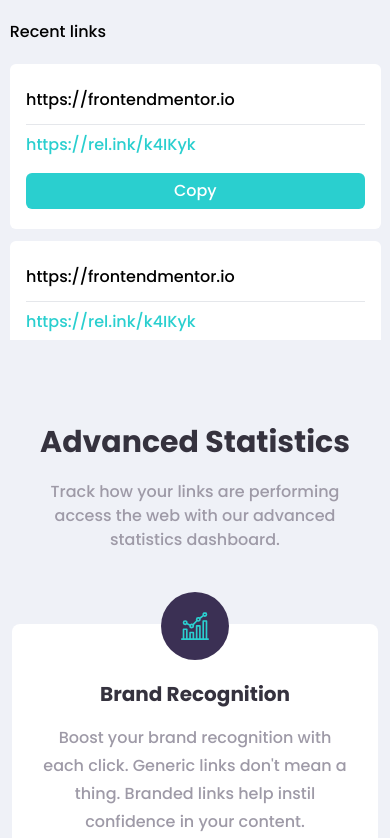
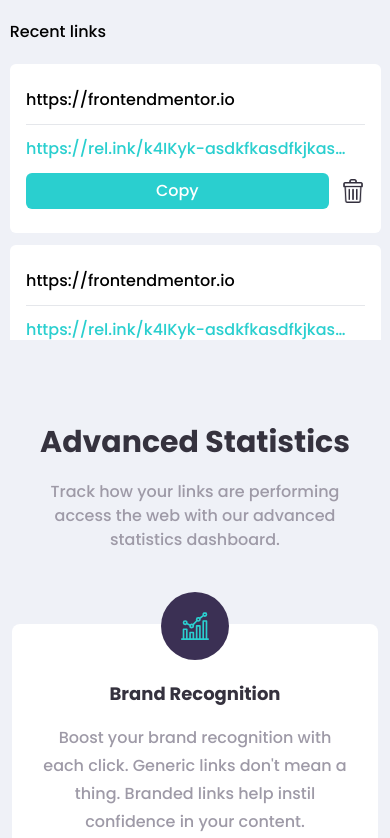
Before and after one commit to AikeNyanLynnOo/url-shortener-react, a React (Create React App) app: page / in a window 390 px wide. Shown: the part 806-1644 px from the top of the page. Built offline with nearby package versions, Linux system fonts and the light colour scheme.

Commit message:
add trash icon in recent links and fix footer nav icons responsive small screen

```diff
--- a/src/components/CardComponent.js
+++ b/src/components/CardComponent.js
@@ -6,7 +6,7 @@ const Card = ({ selfAlign, img, title, description }) => {
       <div className="absolute -top-8 left-2/4 transform -translate-x-2/4 lg:left-7 lg:transform lg:translate-x-0 p-5 rounded-full my-circle">
         <img src={img} className="h-7 w-7" alt="brand-icon" />
       </div>
-      <h4 className="font-semibold text-xl mb-4 mx-7">{title}</h4>
+      <h4 className="font-semibold text-lg sm:text-xl mb-4 mx-7">{title}</h4>
       <p className="mx-7 leading-7">{description}</p>
     </div>
   );
--- a/src/components/FooterComponent.js
+++ b/src/components/FooterComponent.js
@@ -50,7 +50,7 @@ const Footer = (props) => {
         </ul>
       </div>
       <div className="flex-1 flex justify-center md:justify-between  mt-16 md:mt-0 footer-nav-icons">
-        <a href="/#" className="mx-5 md:mx-0">
+        <a href="/#" className="mx-3 md:mx-0">
           <img
             src={"/images/icon-facebook.svg"}
             alt="fb-icon"
@@ -63,7 +63,7 @@ const Footer = (props) => {
             }
           />
         </a>
-        <a href="/#" className="mx-5 md:mx-0">
+        <a href="/#" className="mx-3 md:mx-0">
           <img
             src={"/images/icon-twitter.svg"}
             alt="tt-icon"
@@ -76,7 +76,7 @@ const Footer = (props) => {
             }
           />
         </a>
-        <a href="/#" className="mx-5 md:mx-0">
+        <a href="/#" className="mx-3 md:mx-0">
           <img
             src={"/images/icon-pinterest.svg"}
             alt="pi-icon"
@@ -89,7 +89,7 @@ const Footer = (props) => {
             }
           />
         </a>
-        <a href="/#" className="mx-5 md:mx-0">
+        <a href="/#" className="mx-3 md:mx-0">
           <img
             src={"/images/icon-instagram.svg"}
             alt="ig-icon"
--- a/src/components/LinkCardComponent.js
+++ b/src/components/LinkCardComponent.js
@@ -1,18 +1,25 @@
 const LinkCard = ({ link }) => {
   return (
-    <div className="rounded-md bg-white block sm:flex content-between items-center px-4 py-3 mt-3 my-link-card">
-      <p className="flex-1 truncate sm:mr-8 my-3 sm:my-0">{link.origin}</p>
-      <hr className="block sm:hidden" />
-      <div className="">
+    <div className="rounded-md bg-white block md:flex content-between items-center px-4 py-3 mt-3 my-link-card">
+      <p className="flex-1 truncate sm:mr-8 my-3 md:my-0">{link.origin}</p>
+      <hr className="block md:hidden" />
+      <div className="block md:flex my-3 md:my-0 items-center justify-between">
         <a
           href={link.result}
-          className="truncate mr-3 block sm:inline my-2 sm:my-0 short-link"
+          className="truncate mr-3 block md:inline short-link"
         >
-          {link.result}
+          {link.result}-asdkfkasdfkjkasdjfkjask
         </a>
-        <button className="text-white cursor-pointer rounded-md h-9 px-5 w-full sm:w-auto my-2 sm:my-0 primary-btn">
-          Copy
-        </button>
+        <div className="my-3 md:my-0 flex justify-between items-center md:block">
+          <button className="text-white cursor-pointer rounded-md h-9 px-5 flex-1 primary-btn">
+            Copy
+          </button>
+          <img
+            src={"/images/trash.png"}
+            alt="delete icon"
+            className="h-6 w-6 inline-block ml-3 cursor-pointer"
+          />
+        </div>
       </div>
     </div>
   );
--- a/src/styles/tailwind.css
+++ b/src/styles/tailwind.css
@@ -100,6 +100,12 @@
     width: 95%;
   }
 }
+@media only screen and (max-width: 210px) {
+  .footer-nav-icons a {
+    margin-left: 5px;
+    margin-right: 5px;
+  }
+}
 
 /* width */
 ::-webkit-scrollbar {
```
Also changed, not shown: public/images/trash.png (added).
